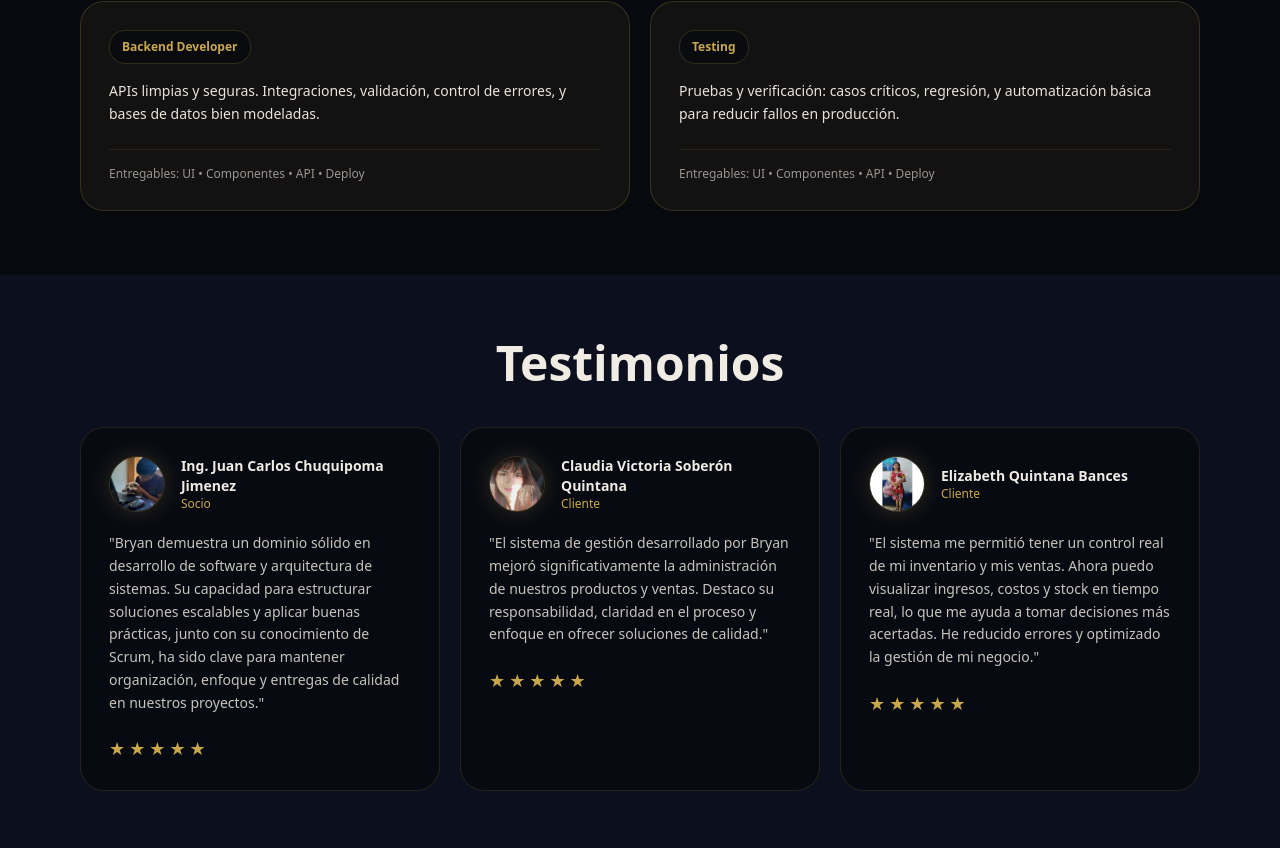
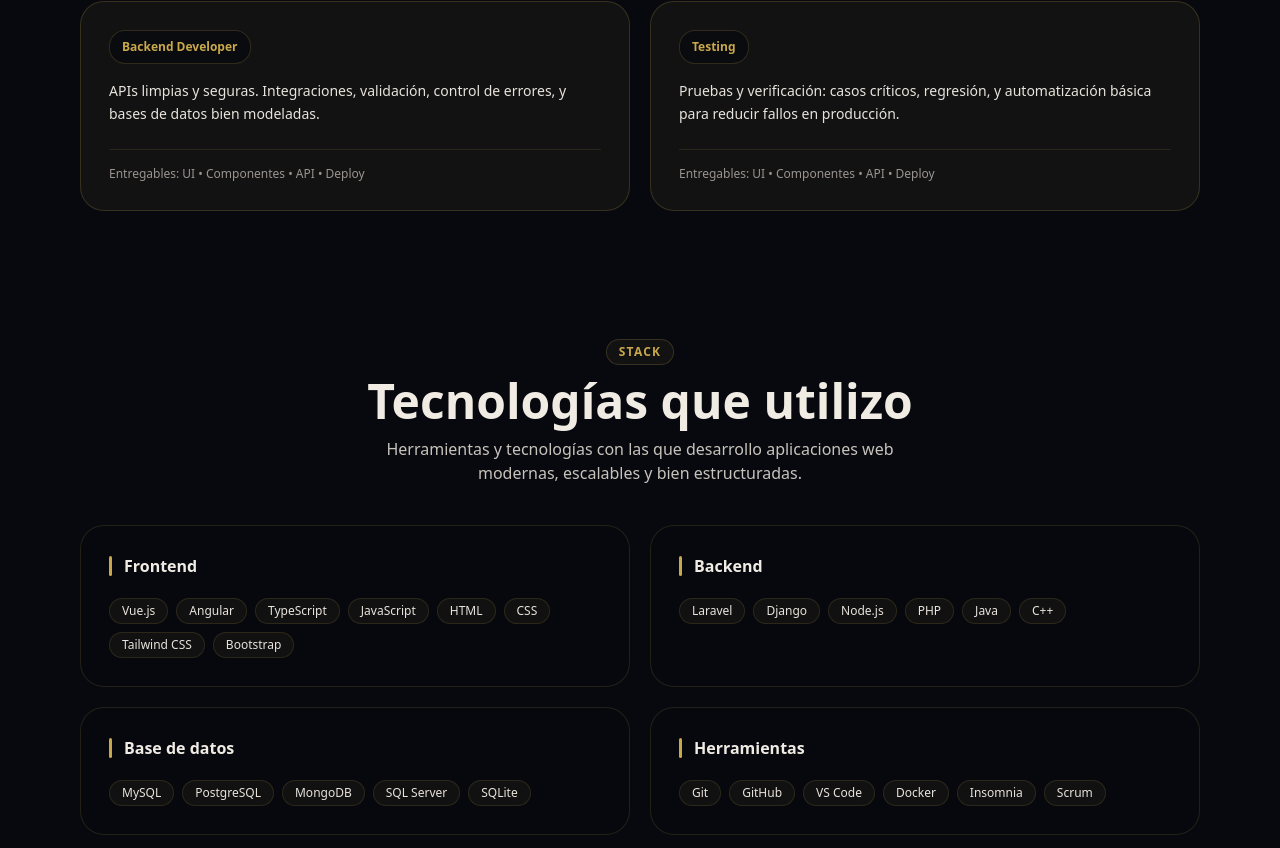
Before and after one commit to bryansoberon/PORTAFOLIO-REACT, a React (Vite) app: page / in a window 1280 px wide. Shown: the part 1949-2797 px from the top of the page. Built offline with nearby package versions, Linux system fonts and the light colour scheme.

Commit message:
tecnologías que uso

```diff
--- a/src/App.jsx
+++ b/src/App.jsx
@@ -20,6 +20,7 @@ const navItems = [
   { id: "home",         label: "Inicio"      },
   { id: "education",    label: "Educacion"   },
   { id: "services",     label: "Servicios"   },
+  { id: "stack",        label: "Stack"       },
   { id: "testimonials", label: "Testimonios" },
   { id: "contact",      label: "Contacto"    },
 ];
@@ -101,6 +102,7 @@ export default function App() {
         <Home links={links} />
         <Education />
         <Services />
+        <Stack />
         <Testimonials />
         <Contact />
       </main>
@@ -425,6 +427,84 @@ function ServiceCard({ title, desc }) {
   );
 }
 
+/* ── STACK ───────────────────────────────────────────── */
+const stackCategories = [
+  {
+    title: "Frontend",
+    techs: [ "Vue.js", "Angular", "TypeScript", "JavaScript", "HTML", "CSS", "Tailwind CSS", "Bootstrap"],
+  },
+  {
+    title: "Backend",
+    techs: ["Laravel", "Django", "Node.js", "PHP", "Java", "C++"],
+  },
+  {
+    title: "Base de datos",
+    techs: ["MySQL", "PostgreSQL", "MongoDB", "SQL Server", "SQLite"],
+  },
+  {
+    title: "Herramientas",
+    techs: ["Git", "GitHub", "VS Code", "Docker", "Insomnia", "Scrum"],
+  },
+];
+
+function Stack() {
+  return (
+    <section id="stack" className="py-16">
+      <div className="mx-auto max-w-6xl px-4">
+        {/* Header */}
+        <div className="flex flex-col items-center gap-3">
+          <span
+            className="rounded-full px-3 py-1 text-xs font-semibold tracking-widest uppercase"
+            style={{ border: "1px solid var(--border-md)", backgroundColor: "var(--bg-pill)", color: "var(--accent)" }}
+          >
+            Stack
+          </span>
+          <h2 className="text-center text-4xl font-extrabold sm:text-5xl" style={{ color: "var(--text)" }}>
+            Tecnologías que utilizo
+          </h2>
+          <p className="max-w-xl text-center text-sm sm:text-base" style={{ color: "var(--text-3)" }}>
+            Herramientas y tecnologías con las que desarrollo aplicaciones web modernas, escalables y bien estructuradas.
+          </p>
+        </div>
+
+        {/* Cards grid */}
+        <div className="mt-10 grid gap-5 sm:grid-cols-2">
+          {stackCategories.map((cat) => (
+            <div
+              key={cat.title}
+              className="rounded-3xl p-7 transition hover:-translate-y-1"
+              style={S.card}
+            >
+              {/* Category title with gold left bar */}
+              <div className="flex items-center gap-3 mb-5">
+                <div className="h-5 w-[3px] rounded-full" style={{ backgroundColor: "var(--accent)" }} />
+                <h3 className="text-base font-bold" style={{ color: "var(--text)" }}>{cat.title}</h3>
+              </div>
+
+              {/* Tech pills */}
+              <div className="flex flex-wrap gap-2">
+                {cat.techs.map((tech) => (
+                  <span
+                    key={tech}
+                    className="rounded-full px-3 py-1 text-xs font-medium transition hover:scale-105"
+                    style={{
+                      border: "1px solid var(--border)",
+                      backgroundColor: "var(--bg-pill)",
+                      color: "var(--text-2)",
+                    }}
+                  >
+                    {tech}
+                  </span>
+                ))}
+              </div>
+            </div>
+          ))}
+        </div>
+      </div>
+    </section>
+  );
+}
+
 /* ── TESTIMONIALS ────────────────────────────────────── */
 function Testimonials() {
   const items = [
```
